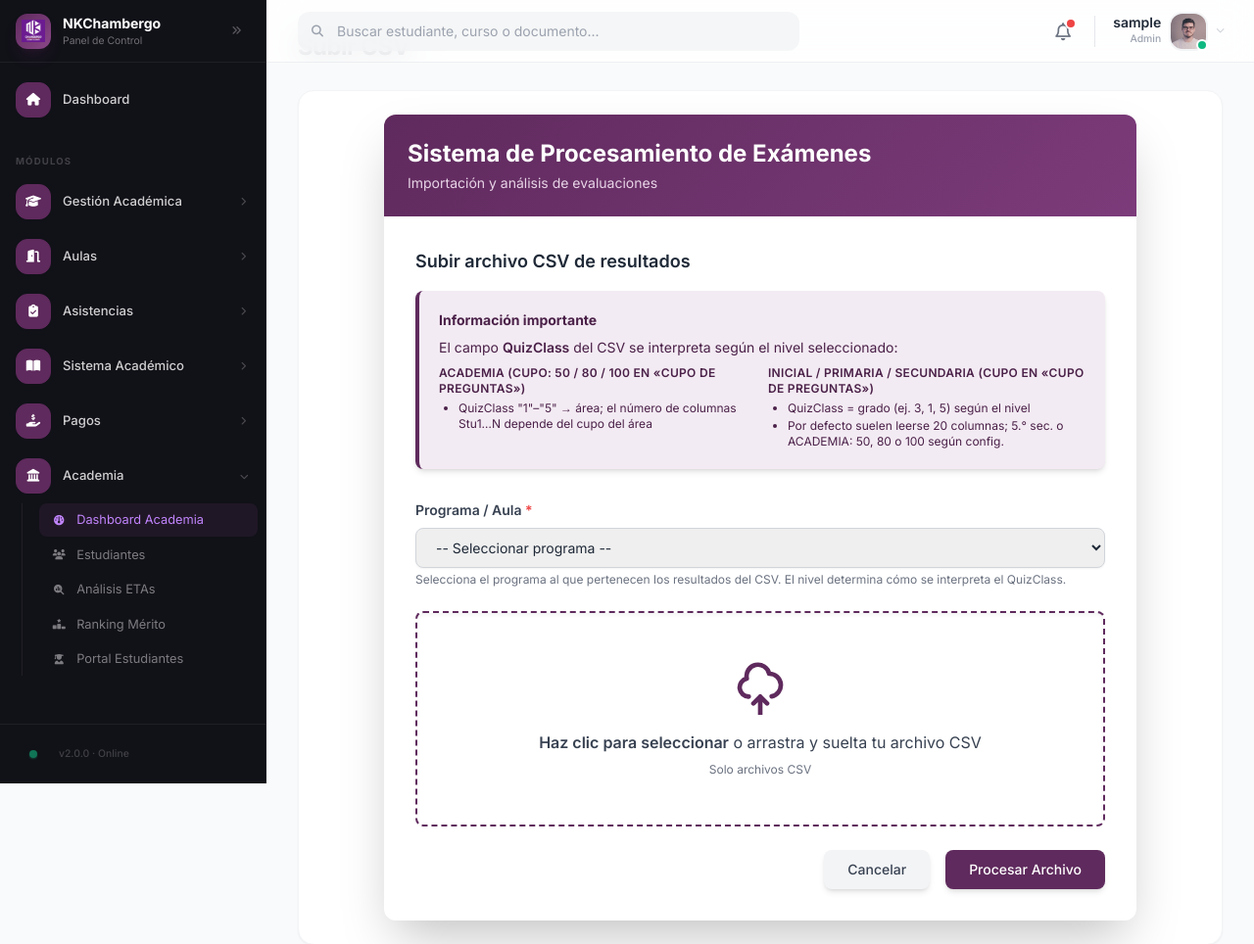
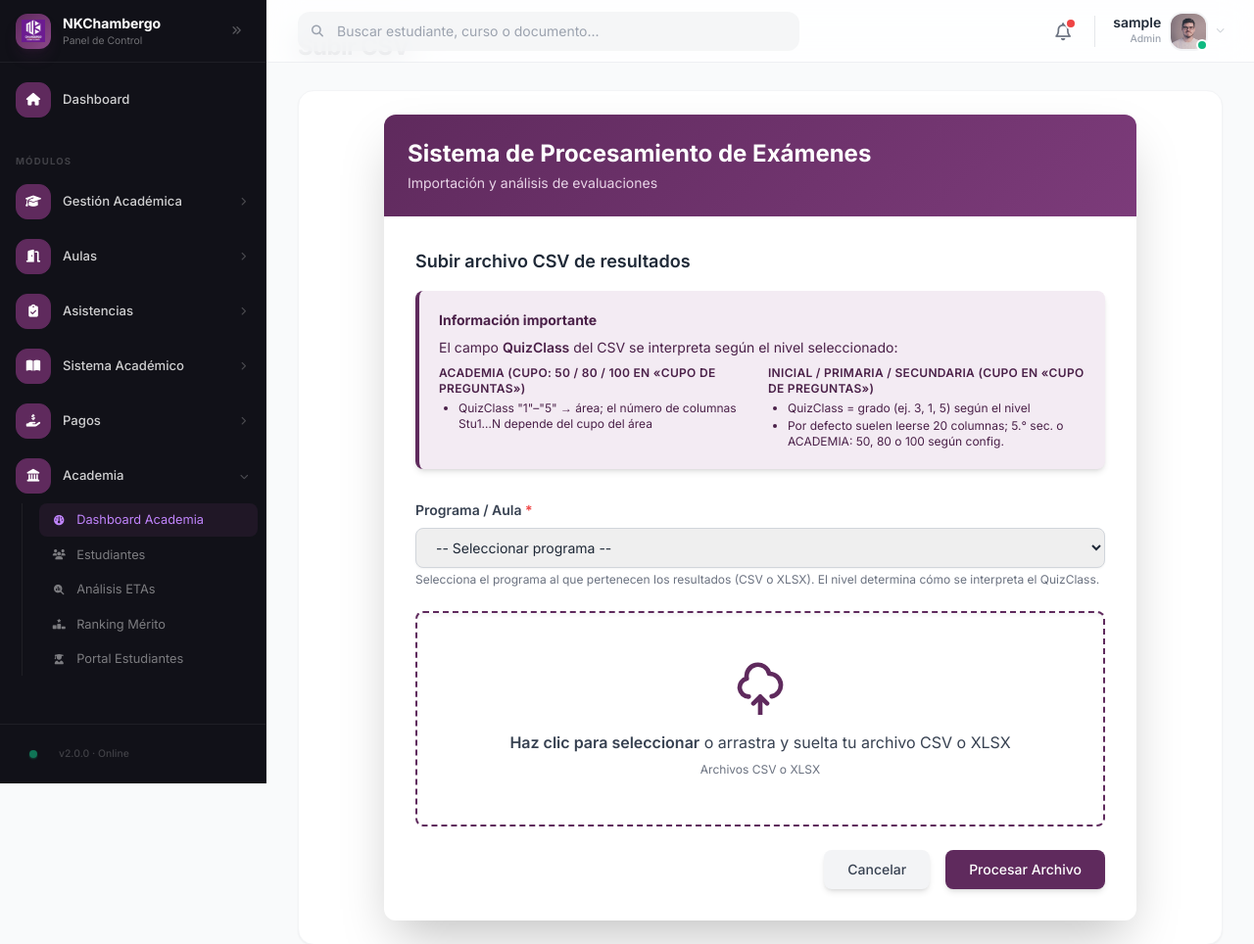
Before and after one commit to pckernelsac/nk, a FastAPI app: page /academia/ in a window 1280 px wide. Shown: the top 964 px of the page at 98% size. Run offline with FastAPI, Linux system fonts and the light colour scheme; the visitor is signed in with stand-in values (Sample User, id 1); data comes from the database, SQL or seed files in the repository; data that the repository does not hold is empty; some libraries are stand-ins or nearby versions.

Commit message:
feat(academia): aceptar XLSX en carga de quizzes
El upload de /academia ahora admite tanto .csv como .xlsx con el mismo
esquema de columnas. process_csv_file detecta la extensión y delega en
read_excel/read_csv preservando StudentID/CustomID como string.

Co-Authored-By: Claude Opus 4.7 <noreply@anthropic.com>

```diff
--- a/academia/routes/main_routes.py
+++ b/academia/routes/main_routes.py
@@ -50,8 +50,8 @@ def init_routes(csv_service, academic_service):
             return RedirectResponse(url=str(request.url_for("academia_main.index")), status_code=303)
 
         filename = secure_filename(up.filename)
-        if not filename.endswith(".csv"):
-            add_flash(request, "Formato de archivo inválido. Por favor, suba un archivo CSV.", "error")
+        if not filename.lower().endswith((".csv", ".xlsx")):
+            add_flash(request, "Formato de archivo inválido. Por favor, suba un archivo CSV o XLSX.", "error")
             return RedirectResponse(url=str(request.url_for("academia_main.index")), status_code=303)
 
         filepath = os.path.join(csv_service.upload_folder, filename)
--- a/templates/academia/index.html
+++ b/templates/academia/index.html
@@ -84,16 +84,16 @@
                                 </optgroup>
                                 {% endfor %}
                             </select>
-                            <p class="mt-1 text-xs text-gray-500">Selecciona el programa al que pertenecen los resultados del CSV. El nivel determina cómo se interpreta el QuizClass.</p>
+                            <p class="mt-1 text-xs text-gray-500">Selecciona el programa al que pertenecen los resultados (CSV o XLSX). El nivel determina cómo se interpreta el QuizClass.</p>
                         </div>
 
                         <div class="drop-area flex flex-col items-center justify-center p-12 bg-white shadow-inner hover:shadow-lg" id="drop-area">
                             <svg class="w-14 h-14 mb-4" style="color: #5F2A5D;" fill="none" stroke="currentColor" viewBox="0 0 24 24" xmlns="http://www.w3.org/2000/svg">
                                 <path stroke-linecap="round" stroke-linejoin="round" stroke-width="2" d="M7 16a4 4 0 01-.88-7.903A5 5 0 1115.9 6L16 6a5 5 0 011 9.9M9 19l3-3m0 0l3 3m-3-3v12"></path>
                             </svg>
-                            <p class="mb-2 text-base text-gray-700"><span class="font-semibold">Haz clic para seleccionar</span> o arrastra y suelta tu archivo CSV</p>
-                            <p class="text-xs text-gray-500">Solo archivos CSV</p>
-                            <input id="file-upload" name="file" type="file" accept=".csv" class="hidden" />
+                            <p class="mb-2 text-base text-gray-700"><span class="font-semibold">Haz clic para seleccionar</span> o arrastra y suelta tu archivo CSV o XLSX</p>
+                            <p class="text-xs text-gray-500">Archivos CSV o XLSX</p>
+                            <input id="file-upload" name="file" type="file" accept=".csv,.xlsx" class="hidden" />
                         </div>
 
                         <div class="flex items-center justify-between p-5 bg-gray-50 rounded-lg shadow-md" id="file-info" style="display: none;">
@@ -208,13 +208,14 @@
             function handleFileSelect() {
                 if (fileUpload.files.length) {
                     const file = fileUpload.files[0];
-                    if (file.name.endsWith('.csv')) {
+                    const lower = file.name.toLowerCase();
+                    if (lower.endsWith('.csv') || lower.endsWith('.xlsx')) {
                         fileName.textContent = file.name;
                         fileSize.textContent = formatFileSize(file.size);
                         fileInfo.style.display = 'flex';
                         submitBtn.disabled = false;
                     } else {
-                        alert('Por favor, selecciona un archivo CSV válido.');
+                        alert('Por favor, selecciona un archivo CSV o XLSX válido.');
                         fileUpload.value = '';
                     }
                 }
```
Also changed, not shown: academia/services/csv_service.py (+11 -17 lines).
